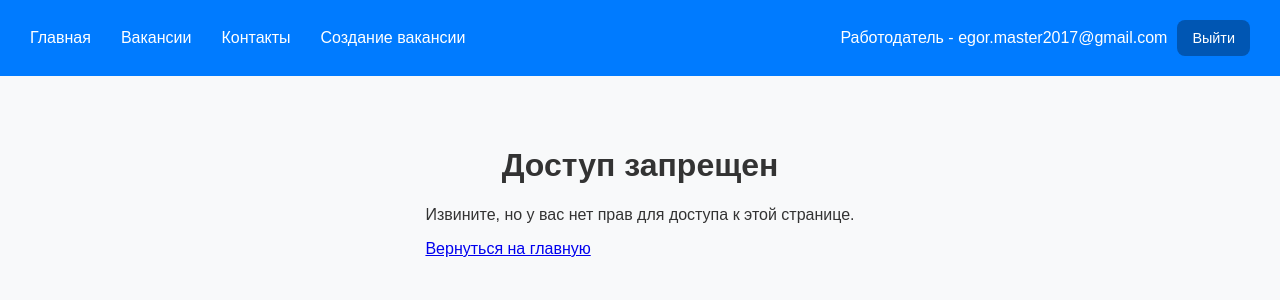
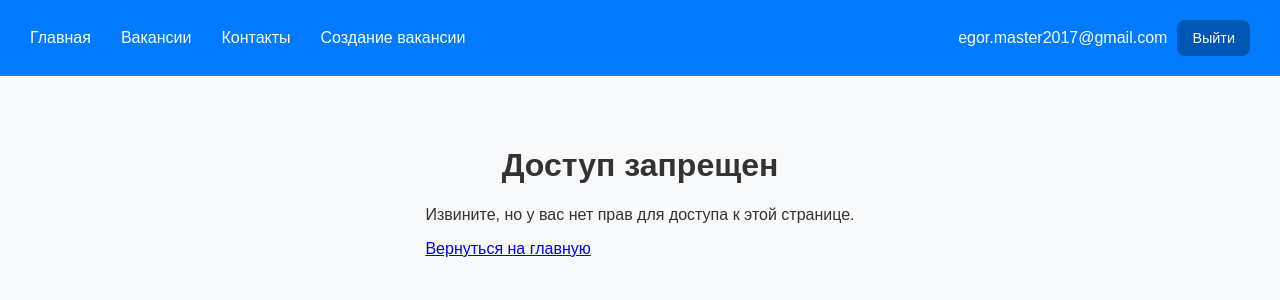
Before and after one commit to AberQ/HR-WEBSITE, a Django app: page /test/add/ in a window 1280 px wide. Shown: the top 300 px of the page. Run offline with Django 5.2, Linux system fonts and the light colour scheme; a user stored in the database is signed in; data comes from the database, SQL or seed files in the repository; both versions use the stored data as it was after the commit.

Commit message:
Небольшое изменение шапки сайта

```diff
--- a/backend/templates/base.html
+++ b/backend/templates/base.html
@@ -35,7 +35,7 @@
           <div class="header__btns">
               {% if user.is_authenticated %}
                   <span class="user-email">
-                      {% if user.is_employer %}Соискатель{% else %}Работодатель{% endif %} - {{ user.email }}
+                    {{ user.email }}
                   </span>
                   <a href="/logout" class="button">Выйти</a>
               {% else %}
```
Also changed, not shown: backend/db.sqlite3.
